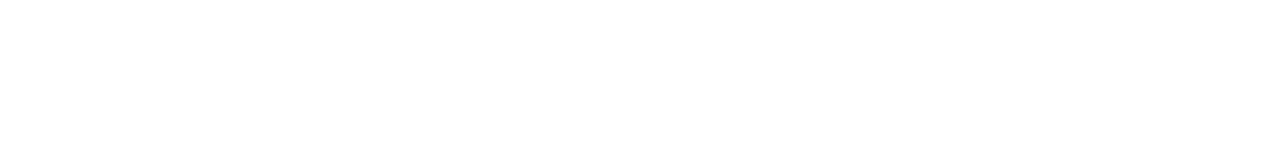
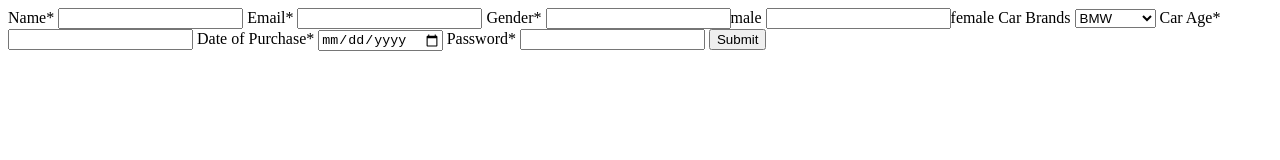
Before and after one commit to acciojob/car-insurance-form-Downey03, a website: page main.html in a window 1280 px wide. Drawn offline with Linux system fonts and the light colour scheme.

Commit message:
created a submission

```diff
--- a/main.html
+++ b/main.html
@@ -10,7 +10,37 @@
 	<!-- the entire body must be written by student -->
     <script type="text/javascript" src="./script.js">
 </script>
+<form method="post">
 
+	<label for="name">Name*</label>
+	<input id="name" name="name" type="text" required>
+
+	<label for="email">Email*</label>
+	<input id="email" name="email" type="email" required>
+
+	<label for="gender">Gender*</label>
+	<input id="gender" name="gender" required>male
+	<input id="gender" name="gender" required>female
+
+	<label for="cars">Car Brands</label>
+	<select id="cars" name="cars">
+		<option>BMW</option>
+		<option>Audi</option>
+		<option>Mercedez</option>
+	</select>
+
+	<label for="carage">Car Age*</label>
+	<input type="number" id="carage" required>
+
+	<label for="dop">Date of Purchase*</label>
+	<input type="date" id="dop" required>
+
+	<label for="password">Password*</label>
+	<input type="password" id="password" required>
+
+	<button type="submit">Submit</button>
+
+</form>
 </body>
 
 </html>
```
